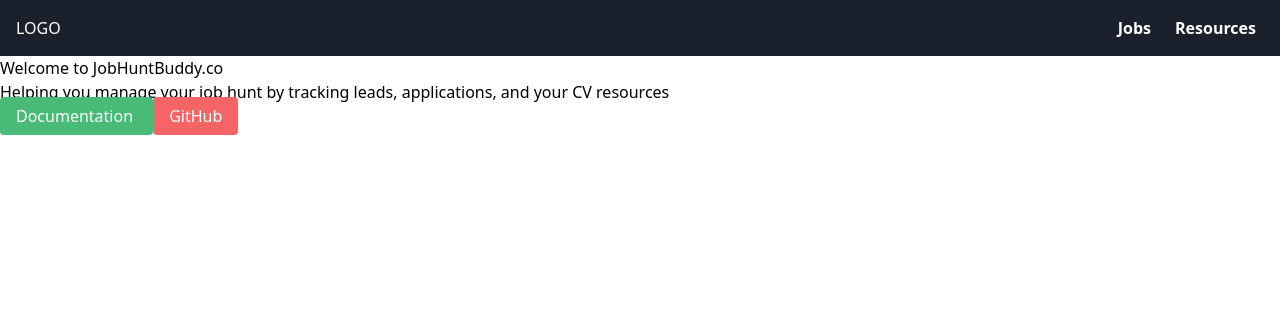
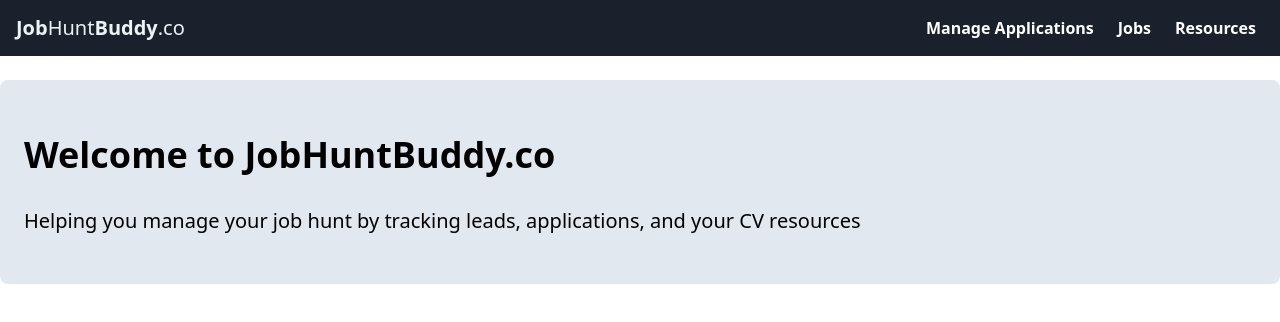
Before and after one commit to messerli90/jobhuntbuddy, a Nuxt app: page / in a window 1280 px wide. Shown: the top 322 px of the page. Built offline with nearby package versions, Linux system fonts and the light colour scheme.

Commit message:
:lipstick: Add index hero and style brand text

```diff
--- a/layouts/partials/navbar.vue
+++ b/layouts/partials/navbar.vue
@@ -1,8 +1,8 @@
 <template>
   <header class="bg-gray-900 sm:flex sm:justify-between sm:items-center sm:px-4 sm:py-3">
     <div class="flex items-center justify-between px-4 py-3 sm:p-0 bg-gray-900">
-      <div class="h-6 text-white">
-        LOGO
+      <div class="text-gray-200 text-xl font-bold">
+        Job<span class="font-thin">Hunt</span>Buddy<span class="font-thin">.co</span>
       </div>
       <div class="sm:hidden">
         <button type="button" class="block text-gray-500 hover:text-white focus:text-white" @click="isOpen = !isOpen">
@@ -22,7 +22,8 @@
       </div>
     </div>
     <div :class="isOpen ? 'block' : 'hidden'" class="px-2 pt-2 pb-4 sm:flex sm:p-0">
-      <a href="#" class="block px-2 py-1 text-white font-semibold hover:bg-gray-800 rounded sm:mt-0 sm:ml-2">Jobs</a>
+      <a href="#" class="block px-2 py-1 text-white font-semibold hover:bg-gray-800 rounded sm:mt-0 sm:ml-2">Manage Applications</a>
+      <a href="#" class="block mt-1 px-2 py-1 text-white font-semibold hover:bg-gray-800 rounded sm:mt-0 sm:ml-2">Jobs</a>
       <a href="#" class="block mt-1 px-2 py-1 text-white font-semibold hover:bg-gray-800 rounded sm:mt-0 sm:ml-2">Resources</a>
     </div>
   </header>
--- a/pages/index.vue
+++ b/pages/index.vue
@@ -1,27 +1,12 @@
 <template>
   <div class="container">
-    <div>
-      <h1 class="title">
+    <div class="bg-gray-300 mt-2 md:mt-6 py-6 md:py-12 px-3 md:px-6 sm:rounded-lg">
+      <h1 class="text-4xl font-semibold pb-6">
         Welcome to JobHuntBuddy.co
       </h1>
-      <h2 class="subtitle">
+      <h2 class="text-xl font-light">
         Helping you manage your job hunt by tracking leads, applications, and your CV resources
       </h2>
-      <div class="links">
-        <a
-          href="https://nuxtjs.org/"
-          target="_blank"
-          class="bg-green-500 hover:bg-green-700 text-white py-2 px-4 rounded"
-        >
-          Documentation
-        </a>
-        <a
-          href="https://github.com/nuxt/nuxt.js"
-          target="_blank"
-          class="btn"
-        >
-          GitHub
-        </a>
       </div>
     </div>
   </div>
```
Also changed, not shown: 1 other file (tests, documents, lock files or other folders).
